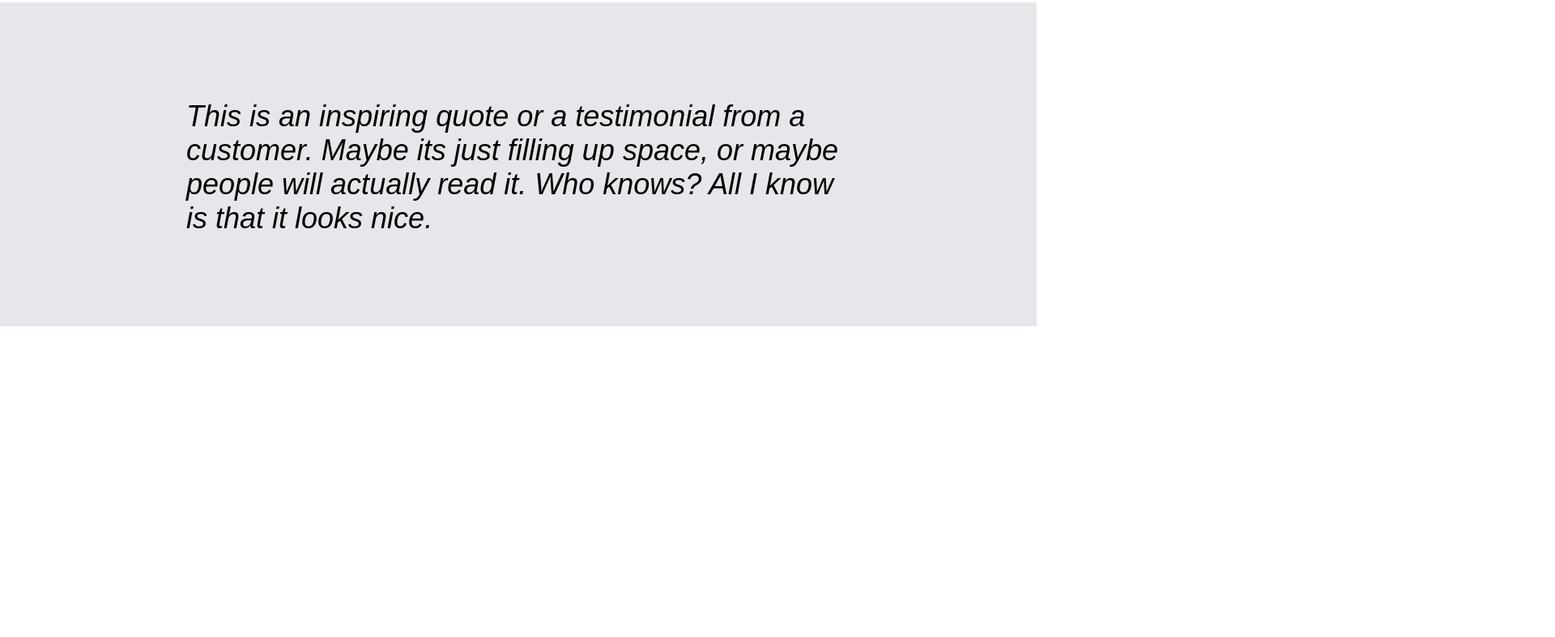
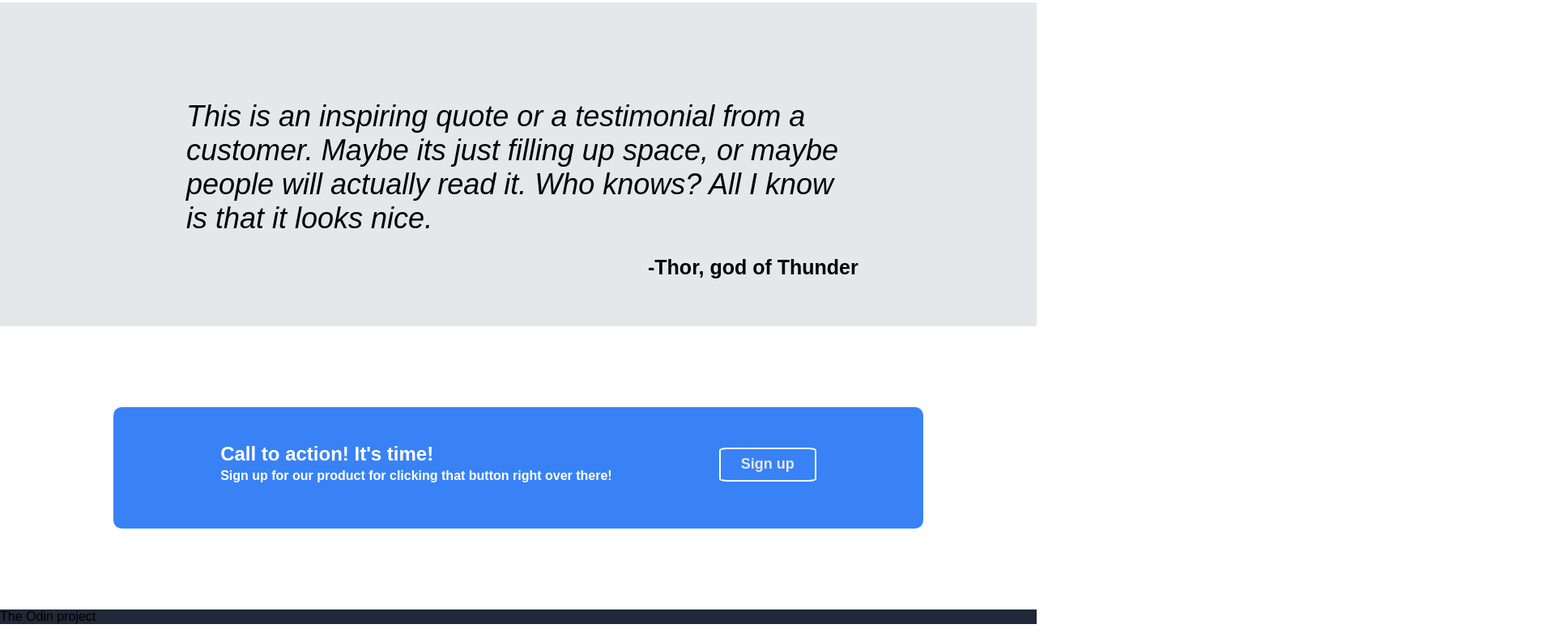
Before and after one commit to tyrone-code/landing-page, a plain HTML site: page index.html in a window 1280 px wide. Shown: the part 1126-1913 px from the top of the page at 81% size, 1920 px wide, since content can reach past the window. Before the commit the page ends 1529 px from the top, so only its background shows below. Drawn offline with Linux system fonts and the light colour scheme.

Commit message:
finished call to action section

```diff
--- a/index.html
+++ b/index.html
@@ -61,7 +61,23 @@
                 or maybe people
                 will actually read it. Who knows? All I know is that it looks nice.</h2>
         </div>
+        <p>-Thor, god of Thunder</P>
     </div>
+    <div class="last-section">
+        <div class="blue-bar-call-to-action">
+            <div class="call-to-action-position">
+                <h3>Call to action! It's time!</h3>
+                <p>Sign up for our product for clicking that button right over there!</p>
+            </div>
+            <button>Sign up</button>
+
+        </div>
+    </div>
+    <footer>
+        <div class="footer">
+            <p>The Odin project</p>
+        </div>
+    </footer>
 </body>
 
 </html>
--- a/styles.css
+++ b/styles.css
@@ -124,3 +124,49 @@ button {
   height: 400px;
   margin-top: 120px;
 }
+
+.third-part-background p {
+  font-size: 25px;
+  font-weight: 700;
+  position: relative;
+  left: 800px;
+}
+
+.blue-bar-call-to-action {
+  background-color: #3882f6;
+  height: 150px;
+  width: 1000px;
+  margin: auto;
+  border-radius: 10px;
+  margin-top: 100px;
+  margin-bottom: 100px;
+  display: flex;
+  justify-content: space-evenly;
+}
+
+.blue-bar-call-to-action button {
+  border: 2px solid rgb(255, 255, 255);
+  height: 42px;
+  margin-top: 50px;
+  width: 120px;
+}
+.blue-bar-call-to-action h3 {
+  font-size: 24px;
+  font-weight: 900;
+  color: white;
+}
+.blue-bar-call-to-action p {
+  font-weight: 900;
+  color: white;
+}
+.footer {
+  background-color: #1f2937;
+}
+
+.call-to-action-position {
+  margin-top: 20px;
+}
+
+.call-to-action-position p {
+  margin-top: -20px;
+}
```
